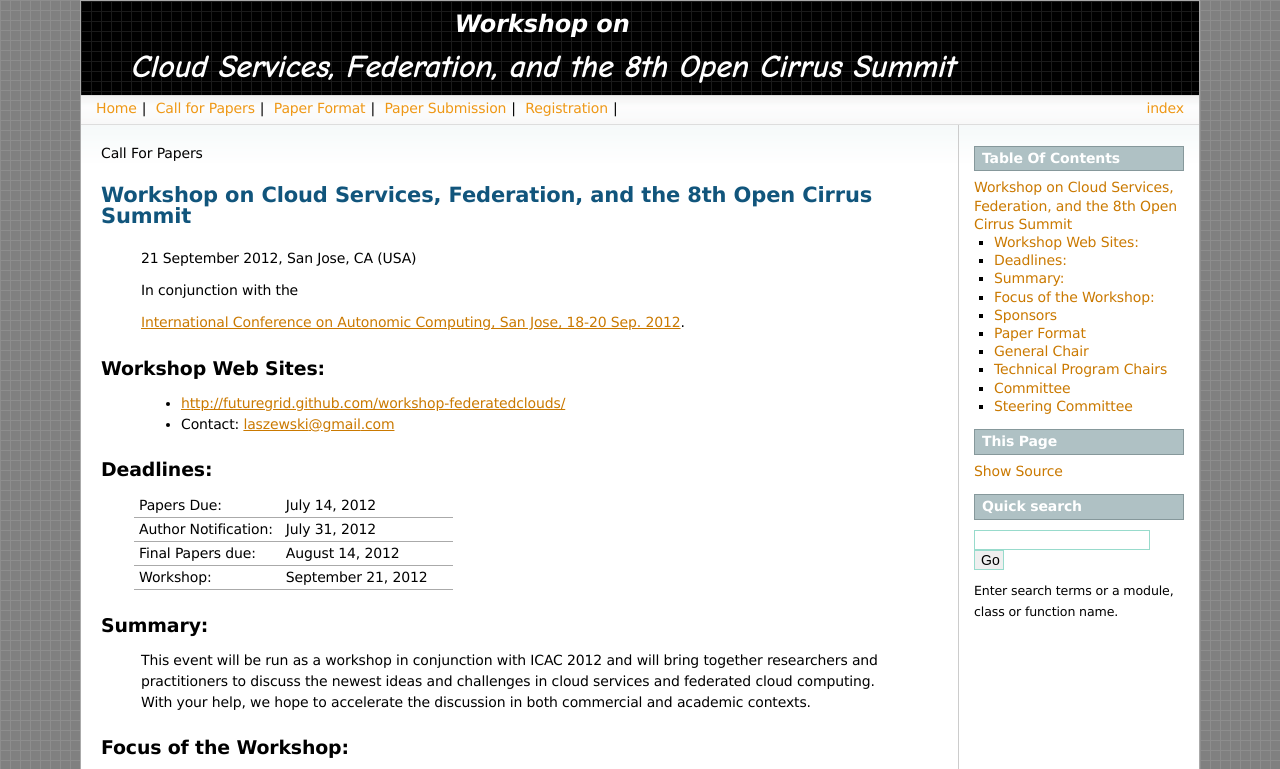
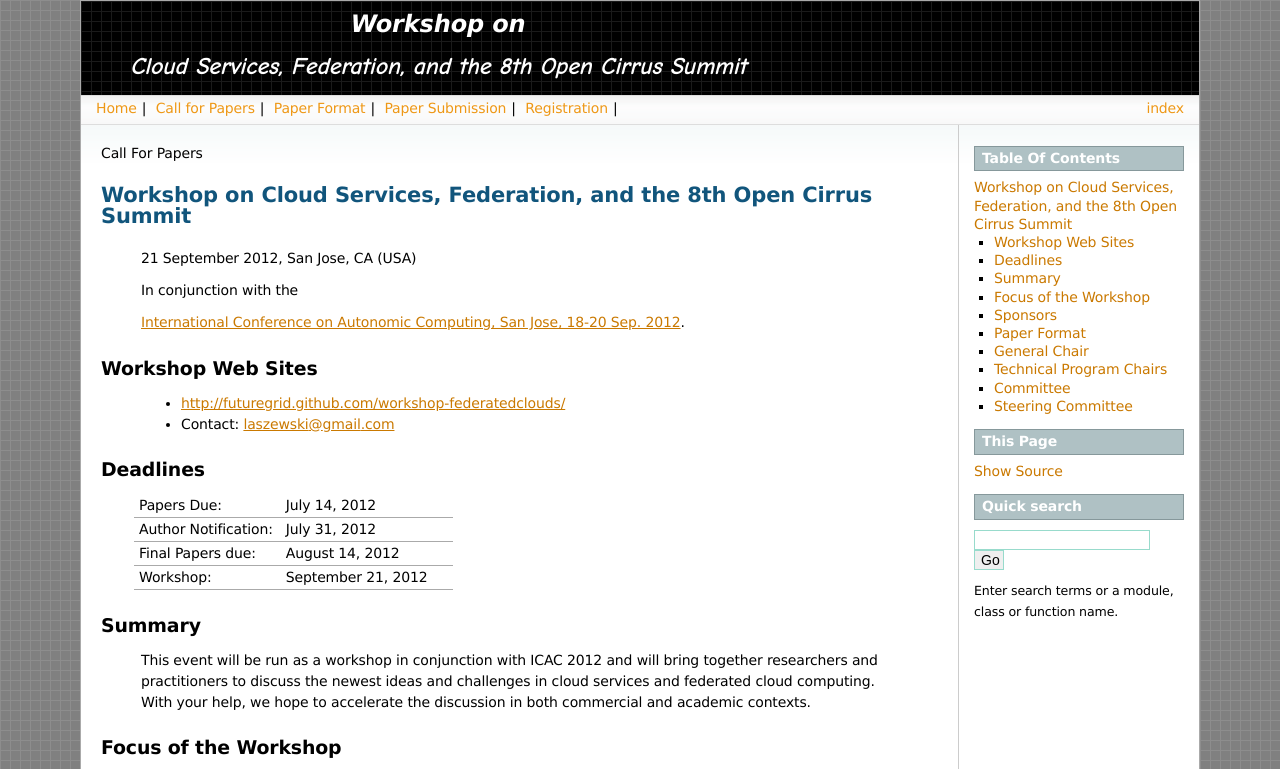
Before and after one commit to futuregrid/workshop-federatedclouds, a plain HTML site: page index.html in a window 1280 px wide. Shown: the top 769 px of the page. Drawn offline with Linux system fonts and the light colour scheme.

Commit message:
updating the github pages

```diff
--- a/index.html
+++ b/index.html
@@ -60,7 +60,7 @@
     <td>
       <center>
       <font size="5" color="white"><b><i>Workshop on </i></b></font><br><br>
-      <font size="6" color="white" face="Comic Sans MS"><b><i>Cloud Services, Federation, and the 8th Open Cirrus Summit</i></b></font>
+      <font size="5" color="white" face="Comic Sans MS"><b><i>Cloud Services, Federation, and the 8th Open Cirrus Summit</i></b></font>
       </center>
     </td>
   </tr>
@@ -90,10 +90,10 @@
   <h3><a href="#">Table Of Contents</a></h3>
   <ul>
 <li><a class="reference internal" href="#">Workshop on Cloud Services, Federation, and the 8th Open Cirrus Summit</a><ul>
-<li><a class="reference internal" href="#workshop-web-sites">Workshop Web Sites:</a></li>
-<li><a class="reference internal" href="#deadlines">Deadlines:</a></li>
-<li><a class="reference internal" href="#summary">Summary:</a></li>
-<li><a class="reference internal" href="#focus-of-the-workshop">Focus of the Workshop:</a></li>
+<li><a class="reference internal" href="#workshop-web-sites">Workshop Web Sites</a></li>
+<li><a class="reference internal" href="#deadlines">Deadlines</a></li>
+<li><a class="reference internal" href="#summary">Summary</a></li>
+<li><a class="reference internal" href="#focus-of-the-workshop">Focus of the Workshop</a></li>
 <li><a class="reference internal" href="#sponsors">Sponsors</a></li>
 <li><a class="reference internal" href="#paper-format">Paper Format</a></li>
 <li><a class="reference internal" href="#general-chair">General Chair</a></li>
@@ -142,7 +142,7 @@
 <p><a class="reference external" href="http://nsfcac.rutgers.edu/conferences/icac/">International Conference on Autonomic Computing, San Jose, 18-20 Sep. 2012</a>.</p>
 </div></blockquote>
 <div class="section" id="workshop-web-sites">
-<h2>Workshop Web Sites:<a class="headerlink" href="#workshop-web-sites" title="Permalink to this headline">¶</a></h2>
+<h2>Workshop Web Sites<a class="headerlink" href="#workshop-web-sites" title="Permalink to this headline">¶</a></h2>
 <blockquote>
 <div><ul class="simple">
 <li><a class="reference external" href="http://futuregrid.github.com/workshop-federatedclouds/">http://futuregrid.github.com/workshop-federatedclouds/</a></li>
@@ -151,7 +151,7 @@
 </div></blockquote>
 </div>
 <div class="section" id="deadlines">
-<h2>Deadlines:<a class="headerlink" href="#deadlines" title="Permalink to this headline">¶</a></h2>
+<h2>Deadlines<a class="headerlink" href="#deadlines" title="Permalink to this headline">¶</a></h2>
 <blockquote>
 <div><table border="1" class="docutils">
 <colgroup>
@@ -176,12 +176,12 @@
 </div></blockquote>
 </div>
 <div class="section" id="summary">
-<h2>Summary:<a class="headerlink" href="#summary" title="Permalink to this headline">¶</a></h2>
+<h2>Summary<a class="headerlink" href="#summary" title="Permalink to this headline">¶</a></h2>
 <blockquote>
 <div>This event will be run as a workshop in conjunction with ICAC 2012 and will bring together researchers and practitioners to discuss the newest ideas and challenges in cloud services and federated cloud computing. With your help, we hope to accelerate the discussion in both commercial and academic contexts.</div></blockquote>
 </div>
 <div class="section" id="focus-of-the-workshop">
-<h2>Focus of the Workshop:<a class="headerlink" href="#focus-of-the-workshop" title="Permalink to this headline">¶</a></h2>
+<h2>Focus of the Workshop<a class="headerlink" href="#focus-of-the-workshop" title="Permalink to this headline">¶</a></h2>
 <blockquote>
 <div><p>The services offered by clouds are becoming critical for a wide variety of applications used by industry, education and government.There are now many examples of successful cloud services offered by public, private and community clouds. Many efforts exist that are creating cloud toolkits and frameworks to simplify the development and delivery of cloud services.</p>
 <p>The main purpose of this workshop is to bring together those responsible for designing, managing, and operating clouds services so that they can share experiences with each other.  The workshop also welcomes users with requirements for new cloud services.</p>
```
Also changed, not shown: format.html (+1 -1 lines), genindex.html (+1 -1 lines), search.html (+1 -1 lines), _sources/index.txt.
